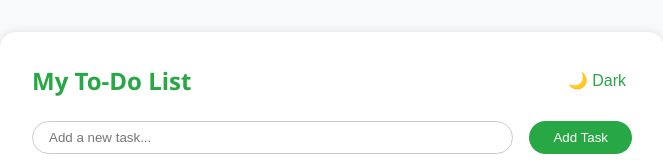
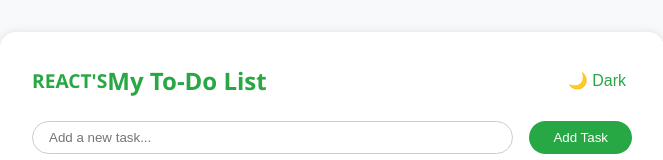
Before and after one commit to JPaigna/todo-app, a React (Create React App) app in the folder frontend/: page / in a window 1280 px wide. Shown: the top 160 px of the page, without its empty margins (308-971 px from the left). Built offline with nearby package versions, Linux system fonts and the light colour scheme; no server answers.

Commit message:
sana sinabi mo

```diff
--- a/frontend/src/App.js
+++ b/frontend/src/App.js
@@ -71,7 +71,7 @@ function App() {
   return (
     <div className={`container ${darkMode ? "dark" : ""}`}>
       <header>
-        <h1 className="app-title"></h1>
+        <h1 className="app-title">REACT'S</h1>
         <h1 className="todo-title">My To-Do List</h1>
         <button className="mode-toggle" onClick={() => setDarkMode(!darkMode)}>
           {darkMode ? "☀️ Light" : "🌙 Dark"}
```
